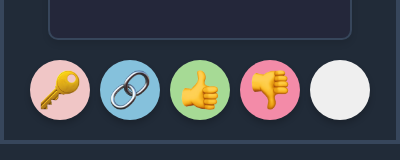
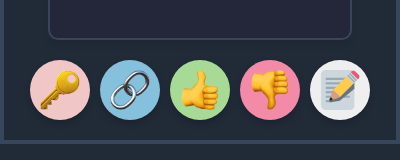
Before and after one commit to NerdBow/qhackproject, a browser extension: page extension/popup.html in a window 400 px wide. Shown: the part 402-562 px from the top of the page. Drawn offline with Linux system fonts and the light colour scheme.

Commit message:
added register button picture

```diff
--- a/extension/popup.html
+++ b/extension/popup.html
@@ -37,6 +37,7 @@
       <img src="./assets/thumbs-down-tp.png" alt="Thumbs Down" class="button-icon">
     </button>
     <button id="registerButton" title="Register your username in the database">
+      <img src="./assets/registerB.png" alt="Register" class="button-icon">
     </button>
   </div>
 
```
Also changed, not shown: extension/assets/registerB.png (added).
